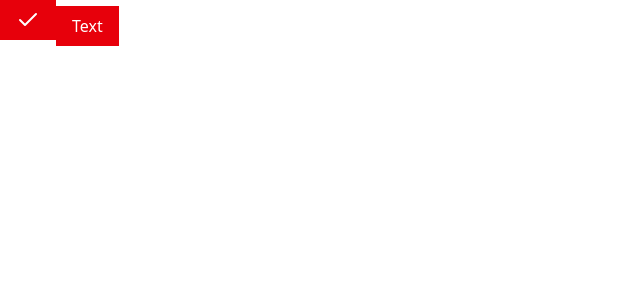
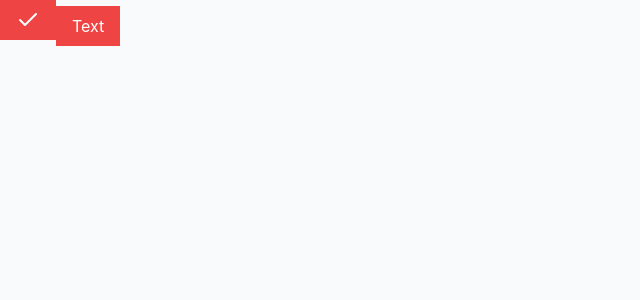
Before and after one commit to alexlyaps/ui-components, a React app: page / in a window 1280 px wide. Shown: the top 300 px of the page, without its empty margins (0-640 px from the left). Built offline with nearby package versions, Linux system fonts and the light colour scheme; the HTML template or start-up script is replaced by a standard one.

Commit message:
add a few design tokens

```diff
--- a/src/components/button/button.tsx
+++ b/src/components/button/button.tsx
@@ -5,9 +5,10 @@ import { cn } from '@/utils/cn'
 const buttonVariants = cva('px-4 py-2  focus:outline-none focus:ring-2 focus:ring-offset-2', {
   variants: {
     variant: {
-      primary: 'bg-blue-600 text-white hover:bg-blue-700 disabled:bg-blue-400 disabled:cursor-not-allowed',
-      secondary: 'bg-gray-200 text-gray-900 hover:bg-gray-300 disabled:bg-gray-100 disabled:cursor-not-allowed',
-      danger: 'bg-red-600 text-white hover:bg-red-700 disabled:bg-red-400 disabled:cursor-not-allowed',
+      primary: 'bg-primary text-white hover:bg-primary-dark disabled:bg-primary-light disabled:cursor-not-allowed',
+      secondary:
+        'bg-secondary text-gray-900 hover:bg-secondary-dark disabled:bg-secondary-light disabled:cursor-not-allowed',
+      danger: 'bg-danger text-white hover:bg-danger-dark disabled:bg-danger-light disabled:cursor-not-allowed',
     },
     size: {
       small: 'text-sm',
--- a/src/index.css
+++ b/src/index.css
@@ -1 +1,34 @@
 @import 'tailwindcss';
+
+@theme {
+  --color-primary: #1eaf56;
+  --color-primary-dark: #178a3d;
+  --color-primary-light: #a7f3d0;
+  --color-secondary: #fbbf24;
+  --color-secondary-dark: #f59e0b;
+  --color-secondary-light: #fef3c7;
+  --color-background: #ffffff;
+  --color-text: #000000;
+  --color-error: #ef4444;
+  --color-success: #10b981;
+  --color-danger: #ef4444;
+  --color-disabled: #9ca3af;
+  --color-background: #f9fafb;
+}
+
+@layer base {
+  body {
+    background-color: var(--color-background);
+    color: var(--color-text);
+    font-family: 'Inter', sans-serif;
+  }
+
+  a {
+    color: var(--color-primary);
+    text-decoration: none;
+  }
+
+  a:hover {
+    color: var(--color-secondary);
+  }
+}
```
